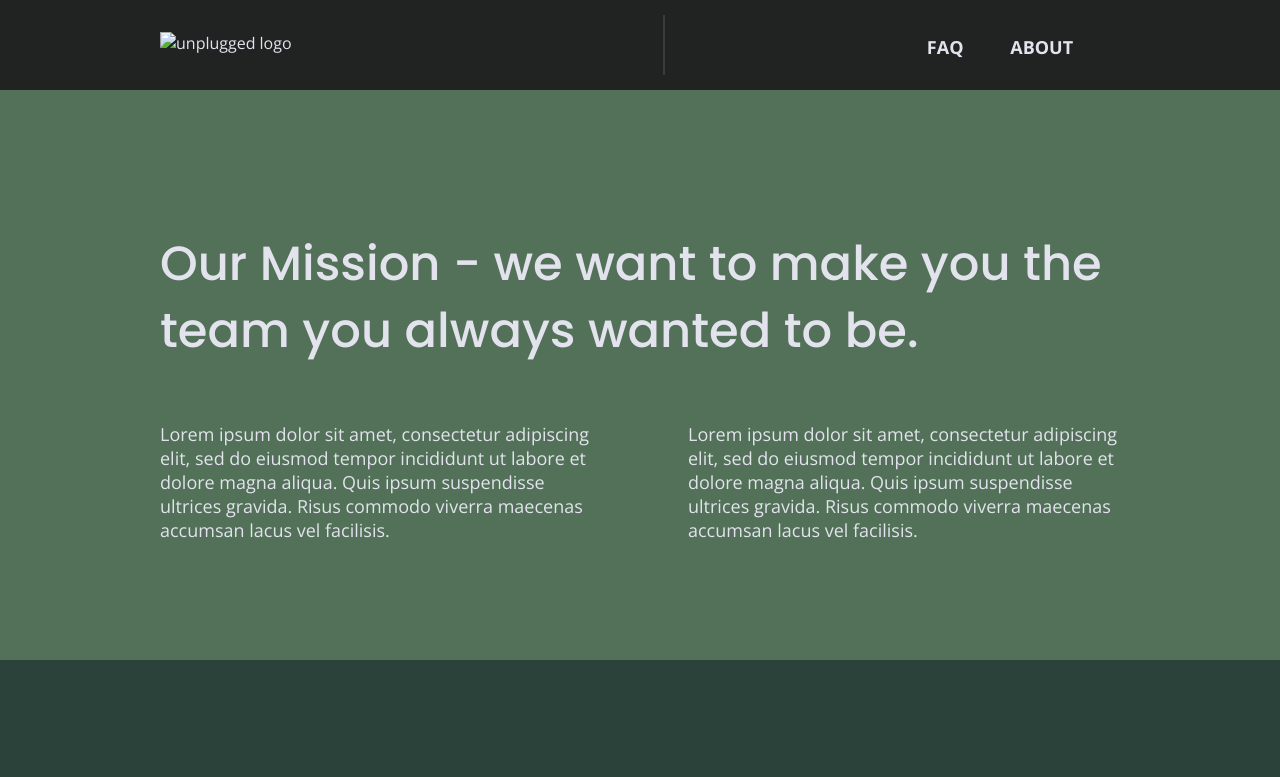
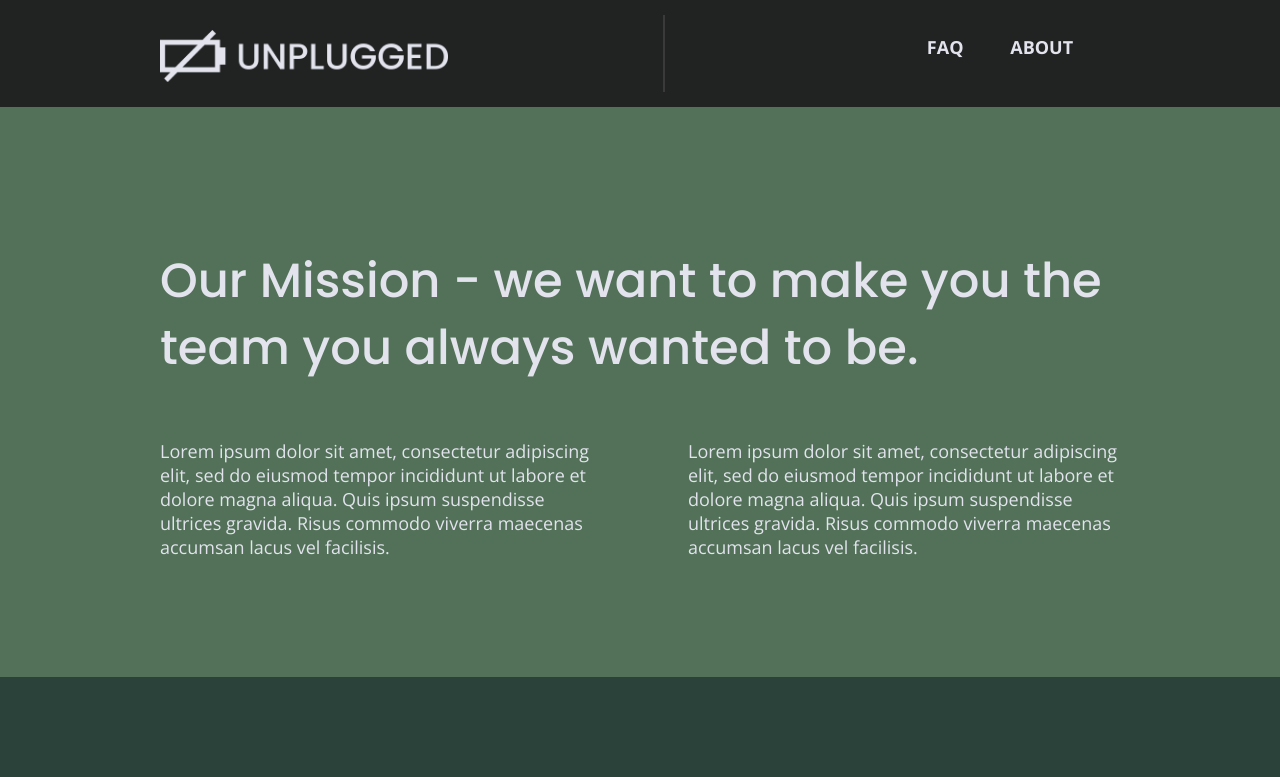
Before and after one commit to Tony2450/unplugged-project, a website: page about/index.html in a window 1280 px wide. Shown: the top 777 px of the page. Drawn offline with nearby package versions, Linux system fonts and the light colour scheme; files whose address does not match are found by name.

Commit message:
Added logo to faq and about pages

```diff
--- a/about/index.html
+++ b/about/index.html
@@ -33,7 +33,7 @@
 
   <header>
     <div class="content-wrapper">
-      <a href="../index.html"><img src="" alt="unplugged logo"></a>
+      <a href="#"><img src="img/unpluggedlogo.png" alt="unplugged logo"></a>
       <div id="separator"></div>
       <nav>
         <ul>
```
Also changed, not shown: faq/index.html (+1 -1 lines).
